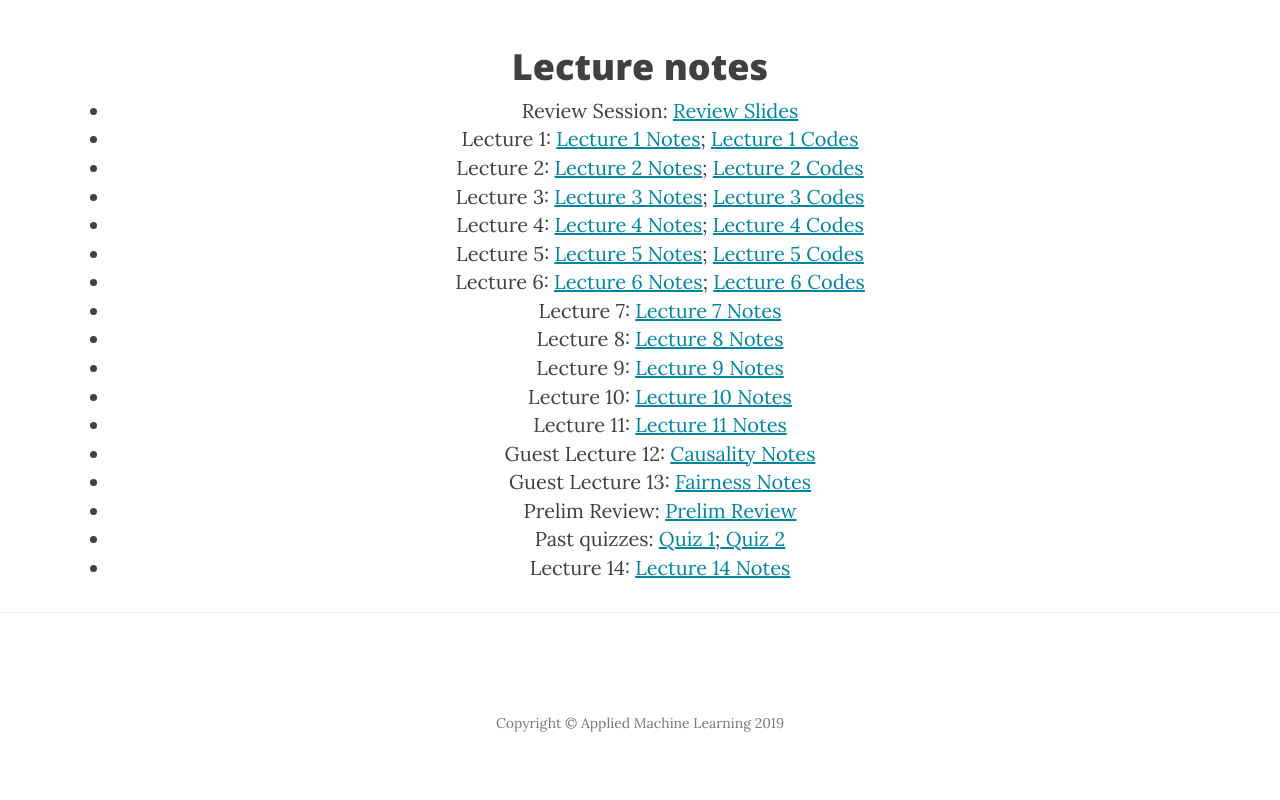
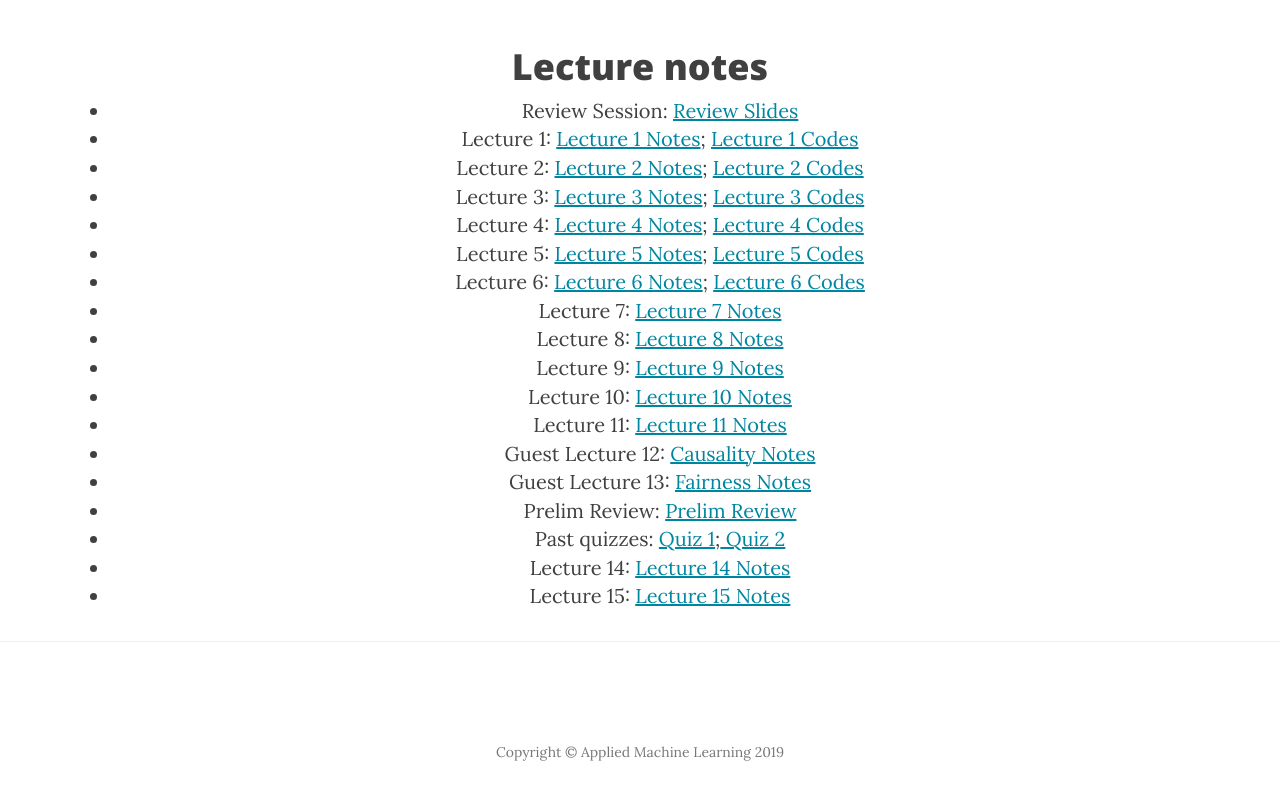
Before and after one commit to cs5785-2019/cs5785-2019.github.com, a plain HTML site: page lectures.html in a window 1280 px wide. Shown: the part 1846-2646 px from the top of the page. Drawn offline with nearby package versions, Linux system fonts and the light colour scheme; grey boxes are pictures that could not be loaded.

Commit message:
Update lectures.html

```diff
--- a/lectures.html
+++ b/lectures.html
@@ -164,6 +164,9 @@ https://docs.google.com/presentation/d/1jyPYmaJXSt96q6lflMmuarQv1urAB6yMWaRHPzVL
     <li>
                     Lecture 14: <a href="Lectures/Lec 14.pdf">Lecture 14 Notes</a>
         </li>
+    <li>
+                    Lecture 15: <a href="Lectures/Lec 15.pdf">Lecture 15 Notes</a>
+        </li>
 <!--         <li><a href="https://raw.githubusercontent.com/awbennett/cs5785-fall2018-kallus-notes/master/2018_fall_notes/lecture_03/lec3.pdf">Lecture 3</a></li>
         <li><a href="https://raw.githubusercontent.com/awbennett/cs5785-fall2018-kallus-notes/master/2018_fall_notes/lecture_04/lec4.pdf">Lecture 4</a></li>
         <li><a href="https://raw.githubusercontent.com/awbennett/cs5785-fall2018-kallus-notes/master/2018_fall_notes/lecture_05/lec5.pdf">Lecture 5</a></li>
```
